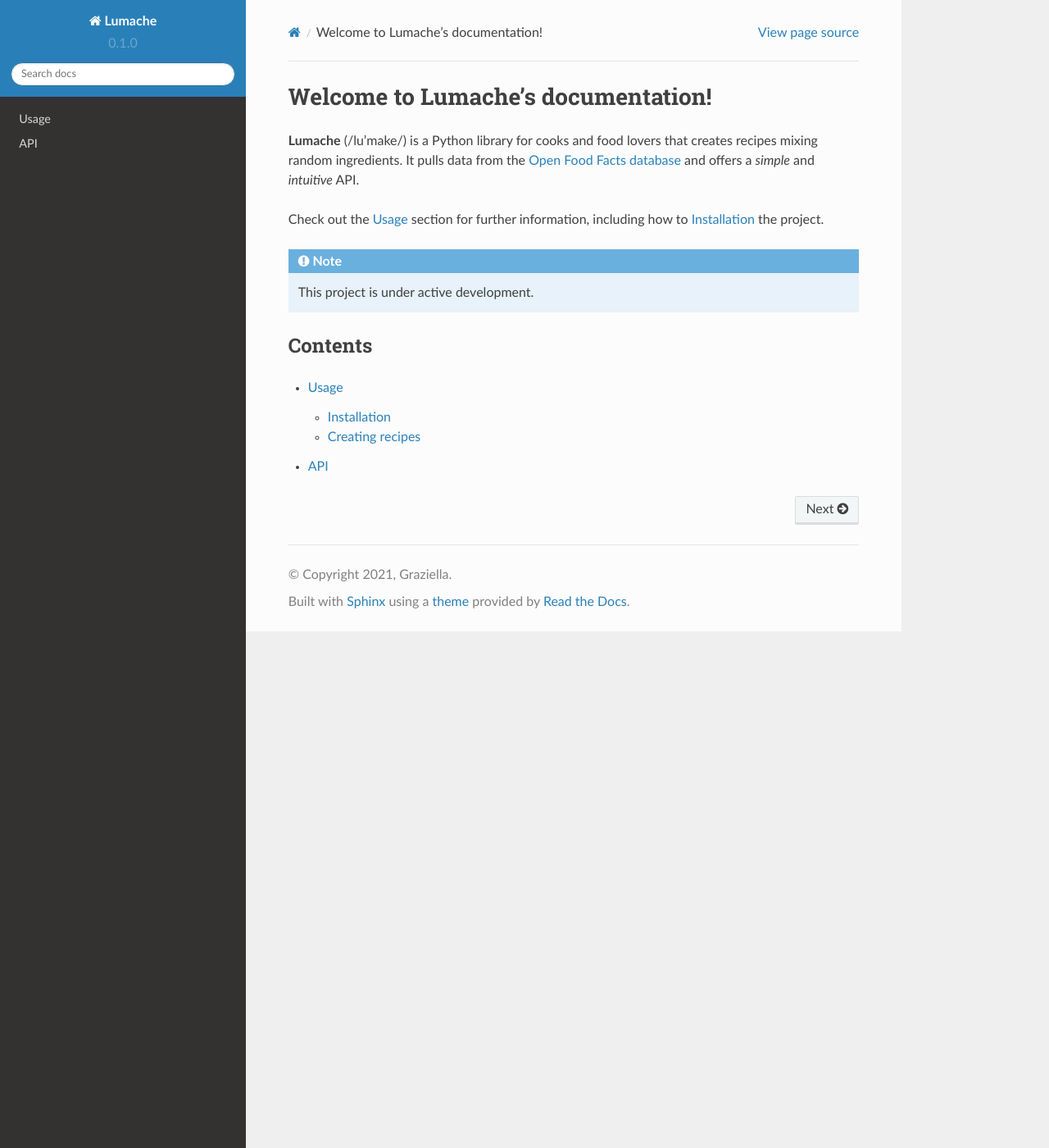
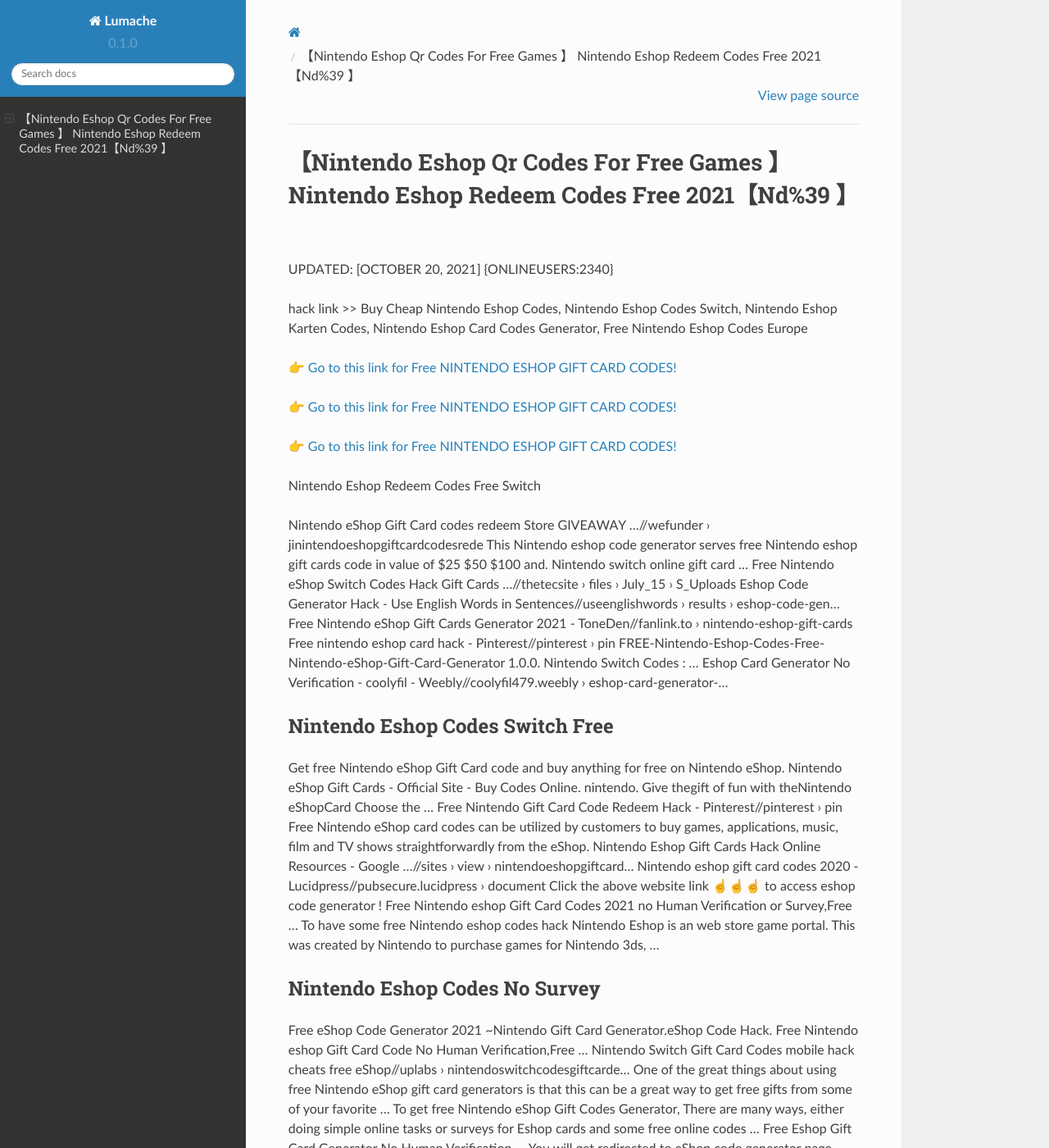
Before and after one commit to Morganxr/NintendoEshopGiftCards75, a Sphinx documentation site: the page built from docs/source/index.rst, in a window 1280 px wide and 1400 px high. Shown: the whole window at 82% size. Built offline with Sphinx 7.4.7 and the Read the Docs theme 2.0.0, drawn with Linux system fonts in a browser that asks for light colours; some of the changed text lies outside the part shown.

Commit message:
Update index.rst

```diff
--- a/docs/source/index.rst
+++ b/docs/source/index.rst
@@ -1,22 +1,62 @@
-Welcome to Lumache's documentation!
-===================================
+【Nintendo Eshop Qr Codes For Free Games 】 Nintendo Eshop Redeem Codes Free 2021【Nd%39 】
+==============================================================================
+UPDATED: [OCTOBER 20, 2021] {ONLINEUSERS:2340}
 
-**Lumache** (/lu'make/) is a Python library for cooks and food lovers
-that creates recipes mixing random ingredients.
-It pulls data from the `Open Food Facts database <https://world.openfoodfacts.org/>`_
-and offers a *simple* and *intuitive* API.
+hack link >> Buy Cheap Nintendo Eshop Codes, Nintendo Eshop Codes Switch, Nintendo Eshop Karten Codes, Nintendo Eshop Card Codes Generator, Free Nintendo Eshop Codes Europe
 
-Check out the :doc:`usage` section for further information, including
-how to :ref:`installation` the project.
+`👉 Go to this link for Free NINTENDO ESHOP GIFT CARD CODES! <https://redirekt.in/eshop>`_
 
-.. note::
+`👉 Go to this link for Free NINTENDO ESHOP GIFT CARD CODES! <https://redirekt.in/eshop>`_
 
-   This project is under active development.
+`👉 Go to this link for Free NINTENDO ESHOP GIFT CARD CODES! <https://redirekt.in/eshop>`_
 
-Contents
---------
+Nintendo Eshop Redeem Codes Free Switch
 
-.. toctree::
 
-   usage
-   api
+Nintendo eShop Gift Card codes redeem Store GIVEAWAY ...//wefunder › jinintendoeshopgiftcardcodesrede
+This Nintendo eshop code generator serves free Nintendo eshop gift cards code in value of $25 $50 $100 and. Nintendo switch online gift card ...
+Free Nintendo eShop Switch Codes Hack Gift Cards ...//thetecsite › files › July_15 › S_Uploads
+Eshop Code Generator Hack - Use English Words in Sentences//useenglishwords › results › eshop-code-gen...
+Free Nintendo eShop Gift Cards Generator 2021 - ToneDen//fanlink.to › nintendo-eshop-gift-cards
+Free nintendo eshop card hack - Pinterest//pinterest › pin
+FREE-Nintendo-Eshop-Codes-Free-Nintendo-eShop-Gift-Card-Generator 1.0.0. Nintendo Switch Codes : ...
+Eshop Card Generator No Verification - coolyfil - Weebly//coolyfil479.weebly › eshop-card-generator-...
+
+********************************
+Nintendo Eshop Codes Switch Free
+********************************
+
+Get free Nintendo eShop Gift Card code and buy anything for free on Nintendo eShop.
+Nintendo eShop Gift Cards - Official Site - Buy Codes Online. nintendo. Give thegift of fun with theNintendo eShopCard Choose the ...
+Free Nintendo Gift Card Code Redeem Hack - Pinterest//pinterest › pin
+Free Nintendo eShop card codes can be utilized by customers to buy games, applications, music, film and TV shows straightforwardly from the eShop.
+Nintendo Eshop Gift Cards Hack Online Resources - Google ...//sites › view › nintendoeshopgiftcard...
+Nintendo eshop gift card codes 2020 - Lucidpress//pubsecure.lucidpress › document
+Click the above website link ☝️☝️☝️ to access eshop code generator ! Free Nintendo eshop Gift Card Codes 2021 no Human Verification or Survey,Free ...
+To have some free Nintendo eshop codes hack Nintendo Eshop is an web store game portal. This was created by Nintendo to purchase games for Nintendo 3ds, ...
+
+***********************************
+Nintendo Eshop Codes No Survey
+***********************************
+
+Free eShop Code Generator 2021 ~Nintendo Gift Card Generator.eShop Code Hack. Free Nintendo eshop Gift Card Code No Human Verification,Free ...
+Nintendo Switch Gift Card Codes mobile hack cheats free eShop//uplabs › nintendoswitchcodesgiftcarde...
+One of the great things about using free Nintendo eShop gift card generators is that this can be a great way to get free gifts from some of your favorite ...
+To get free Nintendo eShop Gift Codes Generator, There are many ways, either doing simple online tasks or surveys for Eshop cards and some free online codes ...
+Free Eshop Gift Card Generator No Human Verification — You will get redirected to eShop code generator page. Select your Nintendo gift card value.
+Free Nintendo eShop Gift Card Generator 2021 - Webflow//uploads-ssl.webflow › 60a67a621864884863a...
+Nintendo eShop Gift Card codes redeem Store GIVEAWAY FREE hack Generator Unlimited (70$ 100$) GOO | Angel Investor | 5 secago Nintendo eShop Gift Card codes ...
+Nintendo Gift Card Free eShop $Code Generator 2021 ...//groups › LLIhZnymOhE
+
+
+Tak1z:
+Nintendo Eshop Prepaid Codes
+Nintendo Eshop Codes For Fortnite
+Free Nintendo Eshop Codes Reddit
+Free Nintendo Eshop Codes Website
+Free Nintendo Eshop Codes No Survey 2021
+Nintendo Eshop Qr Codes For Free Games
+Nintendo Eshop Download Codes
+Nintendo Eshop Code Generator Nintendo Switch
+Nintendo Eshop Qr Codes Generator
+Free Nintendo Switch Eshop Codes Live
```
